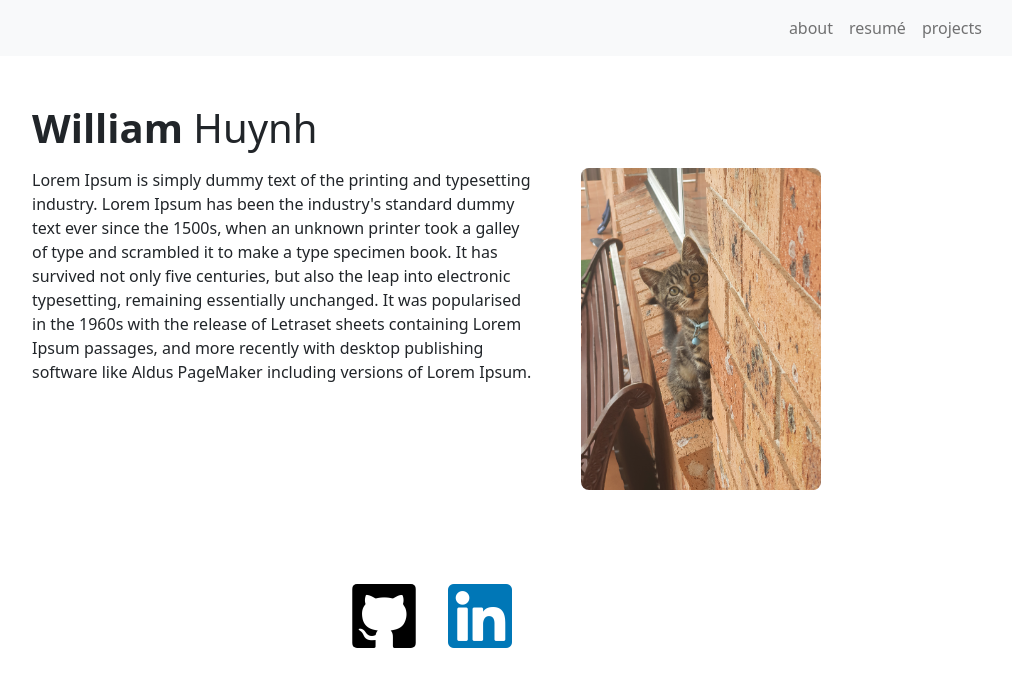
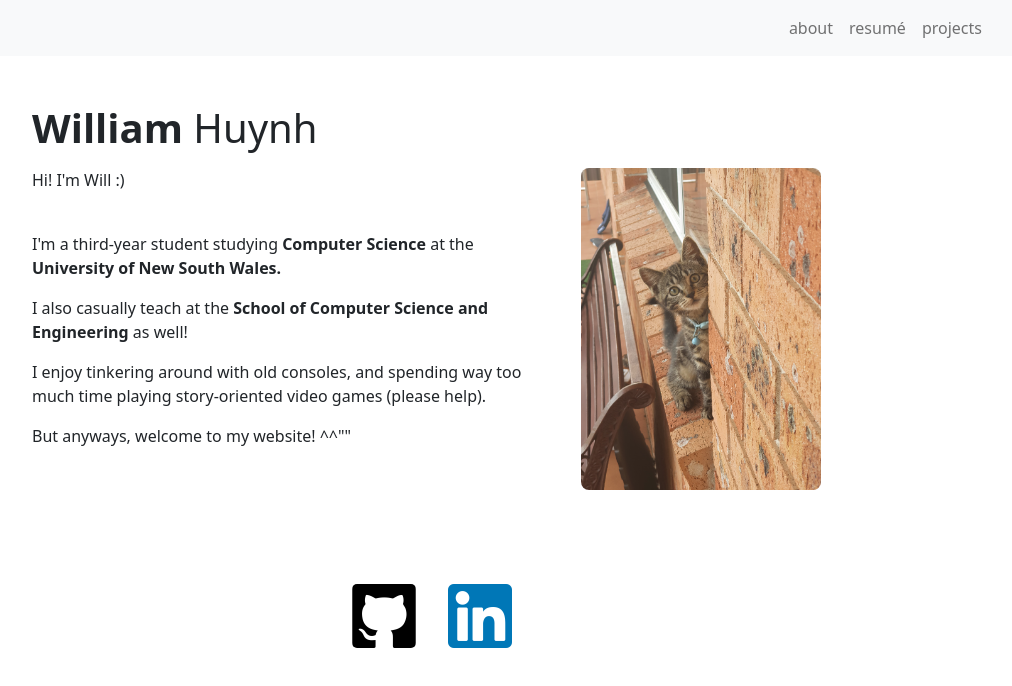
Before and after one commit to WilliamHuynh5/personal-website, a React (Create React App) app: page / in a window 1280 px wide. Shown: the top 686 px of the page, without its empty margins (208-1220 px from the left). Built offline with nearby package versions, Linux system fonts and the light colour scheme.

Commit message:
added about page

```diff
--- a/src/index.css
+++ b/src/index.css
@@ -146,18 +146,31 @@ code {
   }
 }
 
-@media (max-width: 485px) {
-  .resume-image {
-    width: 20rem;
-    transition: 1s;
-  }
-}
-
 .resume-image {
   width: 30rem;
   transition: 1s;
 }
 
 .resume-image:hover {
-  width: 60rem;
+  width: 60%;
 }
+
+@media (max-width: 470px) {
+  .resume-image {
+    width: 28rem;
+    transition: 1s;
+  }
+  .resume-image:hover {
+    width: 29rem;
+  }
+}
+
+@media (max-width: 450px) {
+  .resume-image {
+    width: 20rem;
+    transition: 1s;
+  }
+  .resume-image:hover {
+    width: 23rem;
+  }
+}
--- a/src/pages/HomePage.jsx
+++ b/src/pages/HomePage.jsx
@@ -18,7 +18,12 @@ const HomePage = () => {
                   <span style={{fontWeight: 'bold'}}>William</span> Huynh
             </h1>
             <img src={cat} className="profile-image-small"></img>
-            <p>Lorem Ipsum is simply dummy text of the printing and typesetting industry. Lorem Ipsum has been the industry's standard dummy text ever since the 1500s, when an unknown printer took a galley of type and scrambled it to make a type specimen book. It has survived not only five centuries, but also the leap into electronic typesetting, remaining essentially unchanged. It was popularised in the 1960s with the release of Letraset sheets containing Lorem Ipsum passages, and more recently with desktop publishing software like Aldus PageMaker including versions of Lorem Ipsum.</p>
+            <p>Hi! I'm Will :)</p>
+            <br></br>
+            <p>I'm a third-year student studying <span style={{fontWeight: 'bold'}}>Computer Science</span> at the <span style={{fontWeight: 'bold'}}>University of New South Wales.</span></p>
+            <p>I also casually teach at the <span style={{fontWeight: 'bold'}}>School of Computer Science and Engineering</span> as well!</p>
+            <p>I enjoy tinkering around with old consoles, and spending way too much time playing story-oriented video games (please help).</p>
+            <p>But anyways, welcome to my website! ^^""</p>
           </div>
           <div className="profile-right">
             <img src={cat} className="profile-image-large"></img>
```
